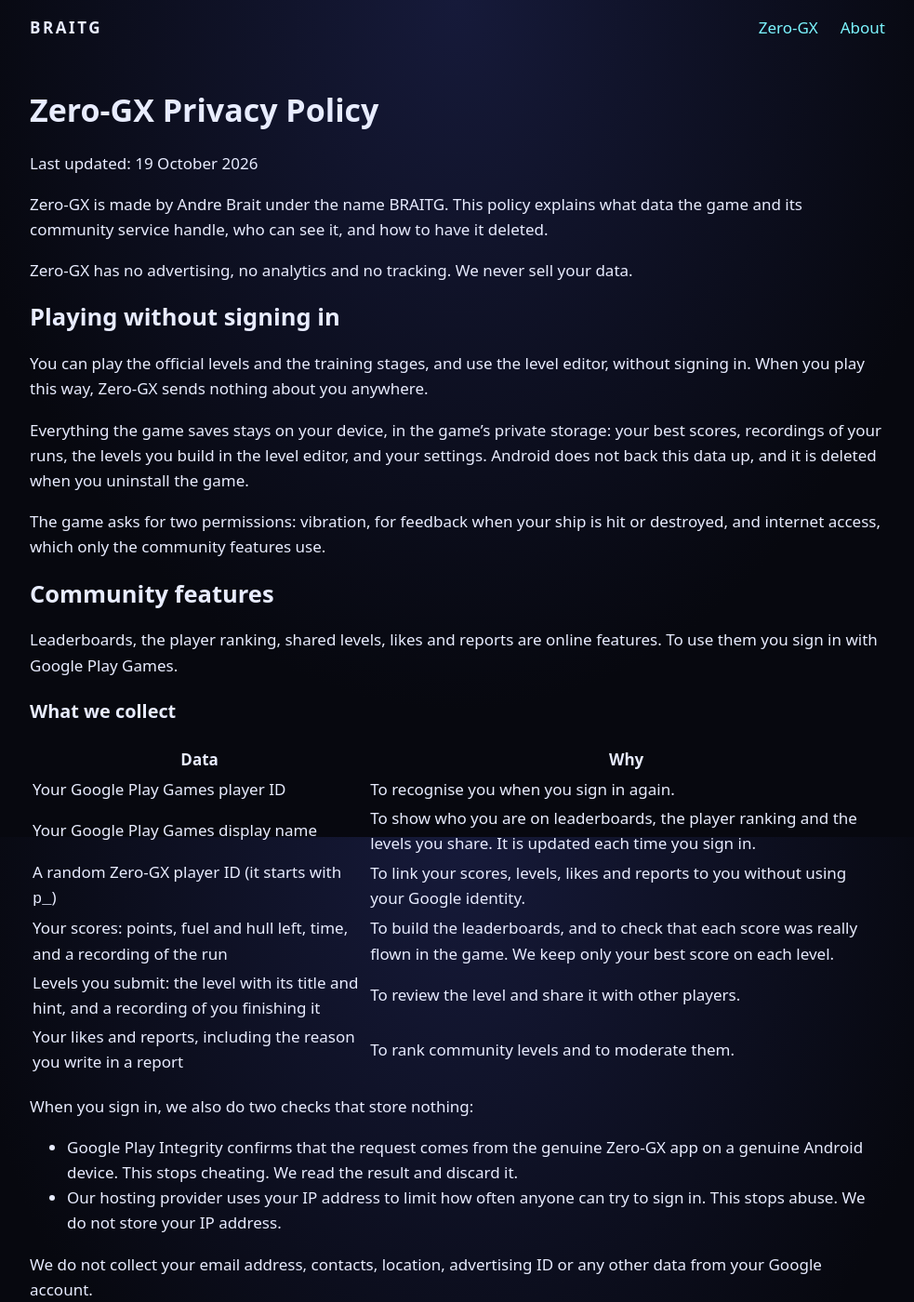
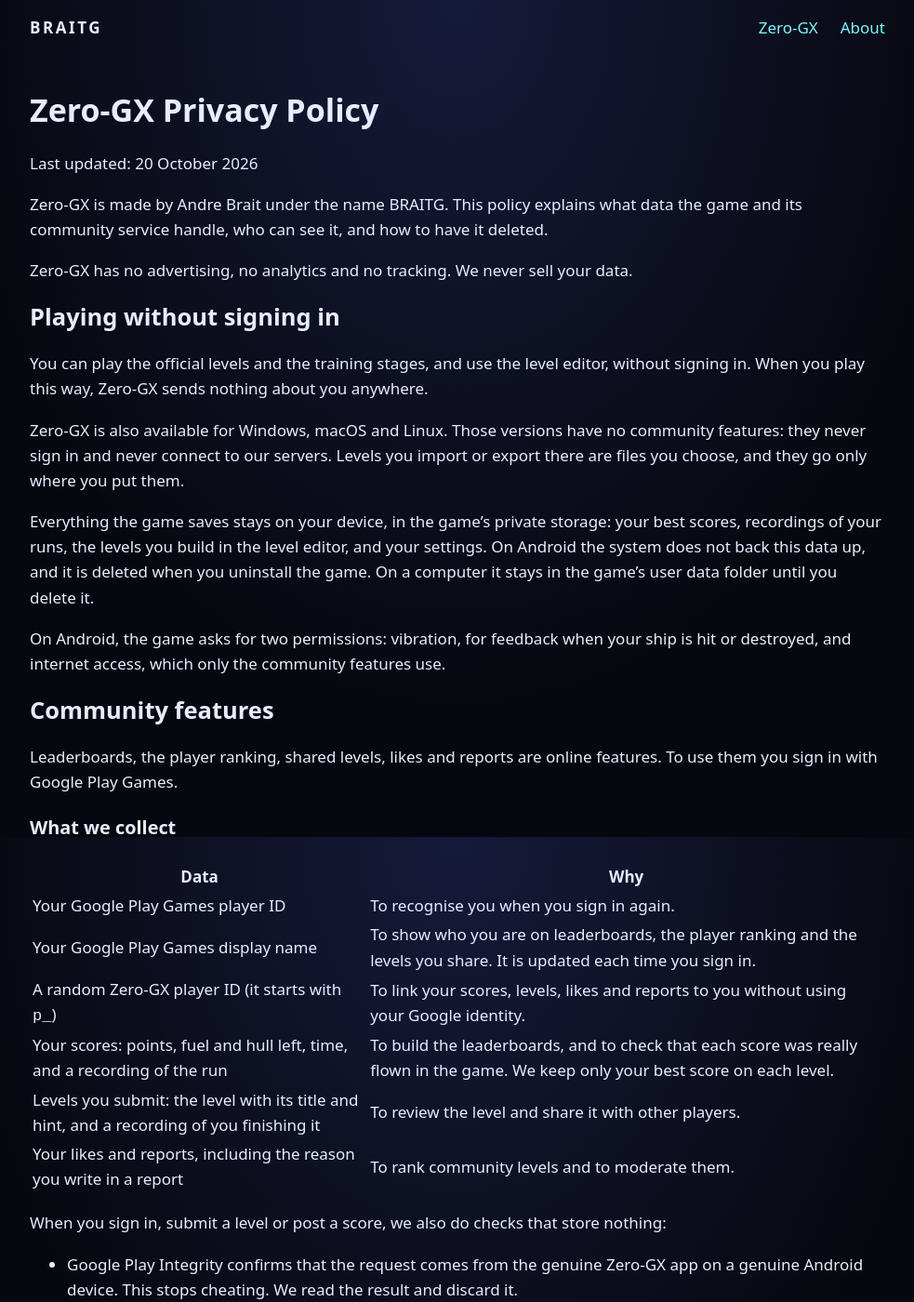
Before and after one commit to BRAITG/braitg.github.io, a Jekyll site: the page built from zero-gx/privacy.md, in a window 1280 px wide and 1400 px high. Shown: the whole window at 93% size, without its empty margins (148-1131 px from the left). Built offline with Jekyll 4.4.1, drawn with Linux system fonts in a browser that asks for light colours; some of the changed text lies outside the part shown.

Commit message:
Update Zero-GX privacy policy: desktop builds and jsDelivr

```diff
--- a/zero-gx/privacy.md
+++ b/zero-gx/privacy.md
@@ -6,7 +6,7 @@ permalink: /zero-gx/privacy/
 
 # Zero-GX Privacy Policy
 
-Last updated: 19 October 2026
+Last updated: 20 October 2026
 
 Zero-GX is made by Andre Brait under the name BRAITG. This policy explains what data the game and its community service handle, who can see it, and how to have it deleted.
 
@@ -16,9 +16,11 @@ Zero-GX has no advertising, no analytics and no tracking. We never sell your dat
 
 You can play the official levels and the training stages, and use the level editor, without signing in. When you play this way, Zero-GX sends nothing about you anywhere.
 
-Everything the game saves stays on your device, in the game's private storage: your best scores, recordings of your runs, the levels you build in the level editor, and your settings. Android does not back this data up, and it is deleted when you uninstall the game.
+Zero-GX is also available for Windows, macOS and Linux. Those versions have no community features: they never sign in and never connect to our servers. Levels you import or export there are files you choose, and they go only where you put them.
 
-The game asks for two permissions: vibration, for feedback when your ship is hit or destroyed, and internet access, which only the community features use.
+Everything the game saves stays on your device, in the game's private storage: your best scores, recordings of your runs, the levels you build in the level editor, and your settings. On Android the system does not back this data up, and it is deleted when you uninstall the game. On a computer it stays in the game's user data folder until you delete it.
+
+On Android, the game asks for two permissions: vibration, for feedback when your ship is hit or destroyed, and internet access, which only the community features use.
 
 ## Community features
 
@@ -35,7 +37,7 @@ Leaderboards, the player ranking, shared levels, likes and reports are online fe
 | Levels you submit: the level with its title and hint, and a recording of you finishing it | To review the level and share it with other players. |
 | Your likes and reports, including the reason you write in a report | To rank community levels and to moderate them. |
 
-When you sign in, we also do two checks that store nothing:
+When you sign in, submit a level or post a score, we also do checks that store nothing:
 
 - Google Play Integrity confirms that the request comes from the genuine Zero-GX app on a genuine Android device. This stops cheating. We read the result and discard it.
 - Our hosting provider uses your IP address to limit how often anyone can try to sign in. This stops abuse. We do not store your IP address.
@@ -64,6 +66,7 @@ Rejected submissions stay visible there too. Submitted levels are shared under t
 - **Cloudflare** hosts the community server, its database and the stored run recordings.
 - **Google** provides the Play Games sign-in and the Play Integrity check, and distributes the game through Google Play.
 - **GitHub** hosts the public levels repository, where submissions are reviewed.
+- **jsDelivr** delivers the shared level files to the game. Like any website, it receives your IP address when the game downloads a level; see the [jsDelivr privacy policy](https://www.jsdelivr.com/terms/privacy-policy-jsdelivr-net).
 
 We share your data with no one else.
 
```
